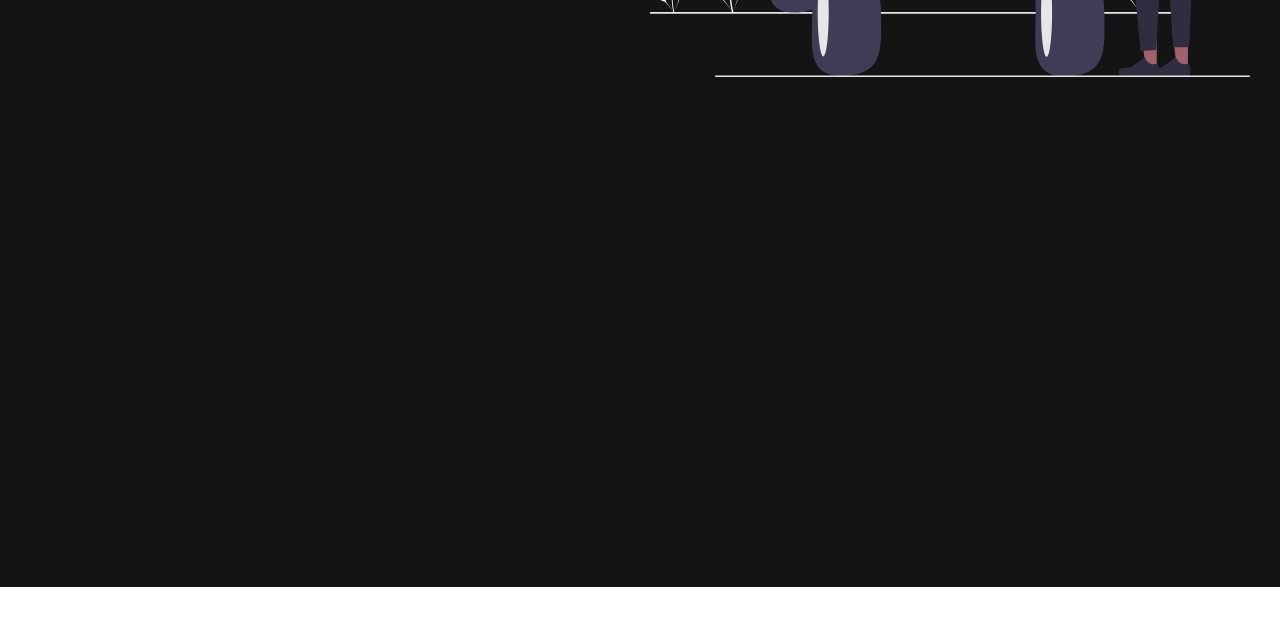
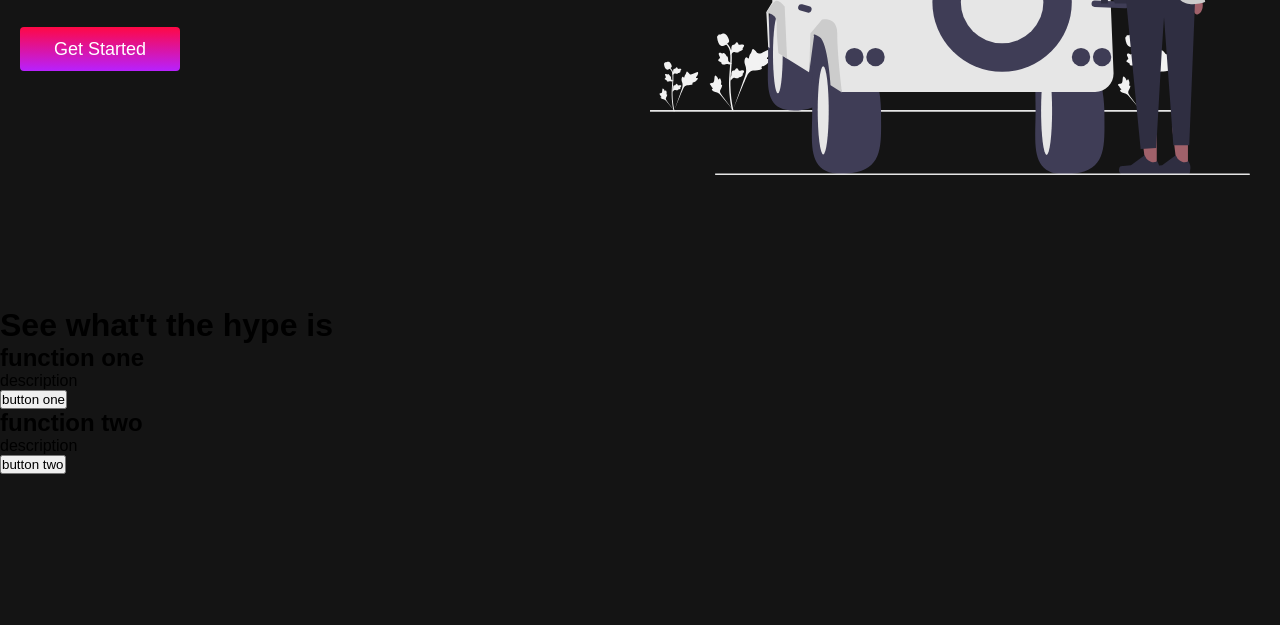
Before and after one commit to shift0965/FirstWebsite, a plain HTML site: page index.html in a window 1280 px wide. Shown: the part 493-1118 px from the top of the page. Before the commit the page ends 1080 px from the top, so only its background shows below. Drawn offline with Linux system fonts and the light colour scheme.

Commit message:
add services part -add two cards with text and buttons

```diff
--- a/index.html
+++ b/index.html
@@ -47,5 +47,27 @@
             </div>
         </div>
         <script src="app.js"></script>
+
+
+        <!--services-->
+        <div class="services">
+            <h1>See what't the hype is</h1>
+            <div class="service_container">
+                <div class="service_card">
+                    <h2>function one</h2>
+                    <p>description</p>
+                    <form action="/" class="func_one_button_container">
+                        <button id="func_one_button"><p>button one</p></button>
+                    </form>
+                </div>
+                <div class="service_card">
+                    <h2>function two</h2>
+                    <p>description</p>
+                    <form action="/" class="func_one_button_container">
+                        <button id="func_one_button"><p>button two</p></button>
+                    </form>
+                </div>
+            </div>
+        </div>
     </body>
 </html>
--- a/style.css
+++ b/style.css
@@ -167,13 +167,12 @@
 
 .main{
     background: #141414;
-    height: 1000px;
 }
 
 .main_container{
     width: 100%;
     max-width: 1300px;
-    height: 90hv;
+    height: 90vh;
 
     display:grid;
     grid-template-columns: 1fr 1fr;
@@ -287,3 +286,10 @@
 
 
 }
+
+
+/* services */
+.services{
+    background : #141414;
+    height : 90vh;
+}
```
